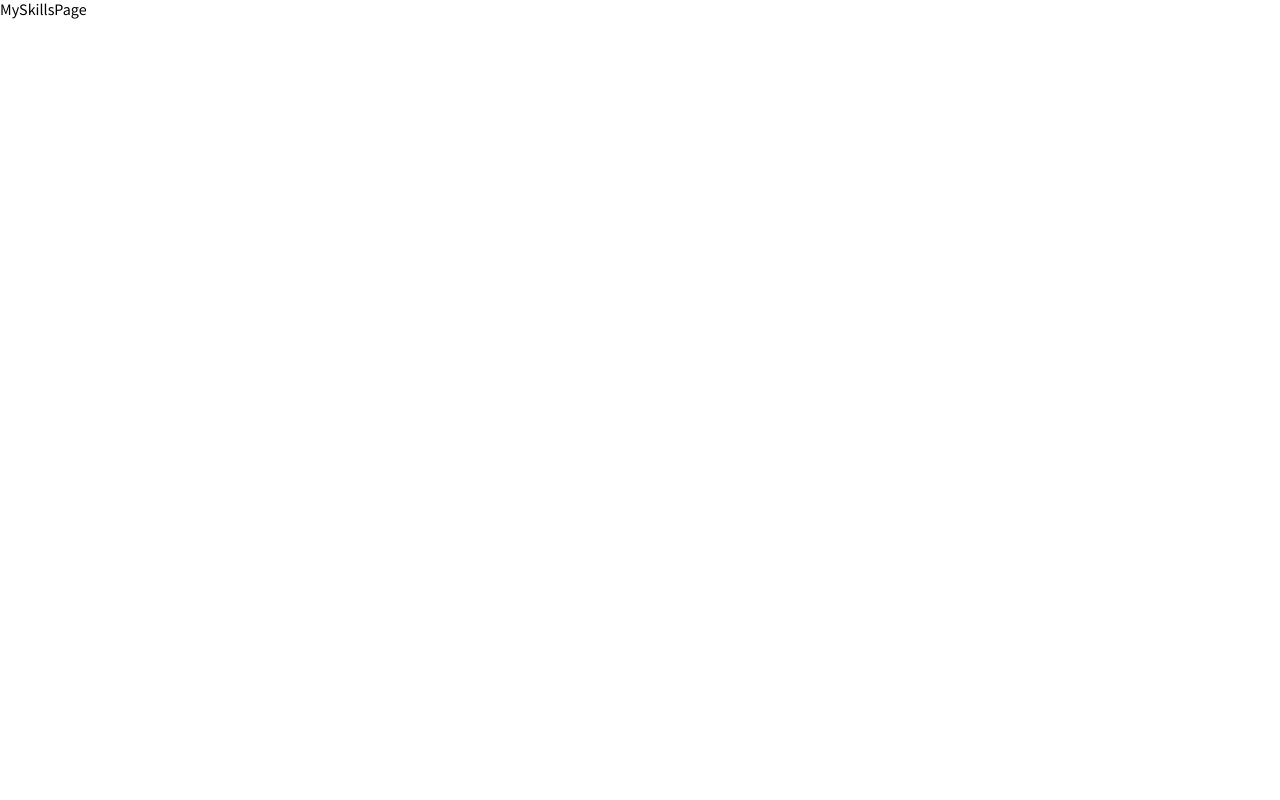
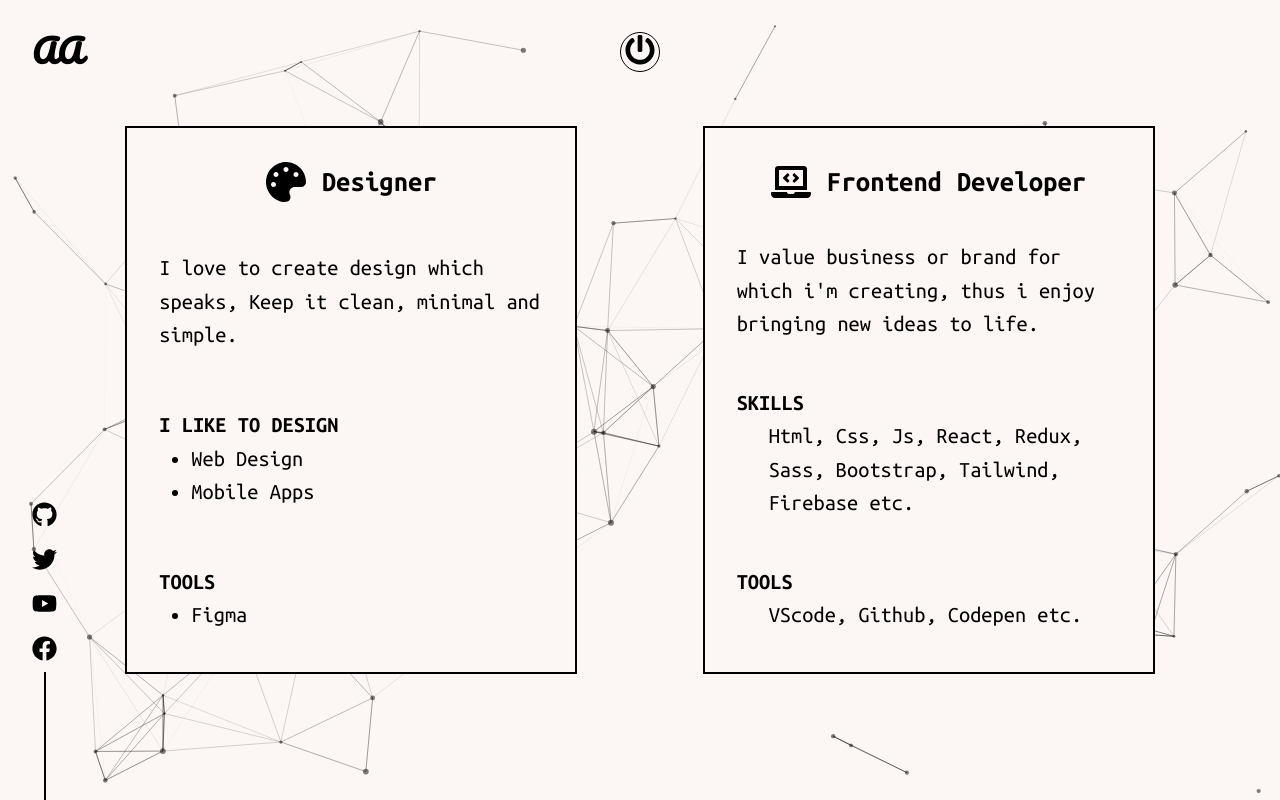
Before and after one commit to ayushCode27/Creative-Portfolio, a React (Create React App) app: page /skills in a window 1280 px wide. Built offline with nearby package versions, Linux system fonts and the light colour scheme.

Commit message:
add skills page component, styles and animates including particles

```diff
--- a/src/components/BlogPage.js
+++ b/src/components/BlogPage.js
@@ -1,4 +1,4 @@
-import React from 'react';
+import React, { useEffect, useState } from 'react';
 import styled from 'styled-components';
 import bgImg from '../assets/Images/patrick-tomasso-Oaqk7qqNh_c-unsplash.jpg';
 import LogoComponent from '../subComponets/LogoComponent';
@@ -38,17 +38,24 @@ const Grid = styled.div`
 `;
 
 const BlogPage = () => {
+  const [numbers, setNumbers] = useState(0);
+
+  useEffect(() => {
+    let num = (window.innerHeight - 70) / 30;
+    setNumbers(parseInt(num));
+  }, []);
+
   return (
     <Wrapper>
       <Container>
         <LogoComponent />
         <PowerButton />
         <SocialIcons />
-        <AnchorComponent/>
+        <AnchorComponent numbers={numbers}/>
         <Center>
           <Grid>
             {Blogs.map(blog => {
-              return <BlogComponent key={blog.id} blog={blog}/>;
+              return <BlogComponent key={blog.id} blog={blog} />;
             })}
           </Grid>
         </Center>
--- a/src/components/MySkillsPage.js
+++ b/src/components/MySkillsPage.js
@@ -1,9 +1,134 @@
-import React from 'react'
+import React from 'react';
+import styled, { ThemeProvider } from 'styled-components';
+import { lightTheme } from './Themes';
+import { Design, Develope } from './allSvg';
+import LogoComponent from '../subComponets/LogoComponent';
+import SocialIcons from '../subComponets/SocialIcons';
+import PowerButton from '../subComponets/PowerButton';
+import ParticleComponent from '../subComponets/ParticleComponent';
+
+const Wrapper = styled.div`
+  background-color: ${props => props.theme.body};
+  width: 100vw;
+  height: 100vh;
+  position: relative;
+  display: flex;
+  justify-content: space-evenly;
+  align-items: center;
+`;
+
+const Box = styled.div`
+  border: 2px solid ${props => props.theme.text};
+  color: ${props => props.theme.text};
+  background-color: ${props => props.theme.body};
+  padding: 2rem;
+  width: 30vw;
+  height: 60vh;
+  z-index: 3;
+  line-height: 1.5;
+  cursor: pointer;
+
+  font-family: 'Ubuntu Mono', monospace;
+  display: flex;
+  flex-direction: column;
+  justify-content: space-between;
+
+  &:hover {
+    color: ${props => props.theme.body};
+    background-color: ${props => props.theme.text};
+  }
+`;
+
+const Title = styled.h2`
+  display: flex;
+  justify-content: center;
+  align-items: center;
+  font-size: calc(1em + 1vw);
+
+  ${Box}:hover & {
+    & > * {
+      fill: ${props => props.theme.body};
+    }
+  }
+
+  & > *:first-child {
+    margin-right: 1rem;
+  }
+`;
+
+const Description = styled.div`
+  color: ${props => props.theme.text};
+  font-size: calc(0.6em + 1vw);
+  padding: 0.5rem 0;
+
+  strong {
+    margin-bottom: 1rem;
+    text-transform: uppercase;
+  }
+
+  ul,
+  p {
+    margin-left: 2rem;
+  }
+
+  ${Box}:hover & {
+    color: ${props => props.theme.body};
+  }
+`;
 
 const MySkillsPage = () => {
   return (
-    <div>MySkillsPage</div>
-  )
-}
+    <ThemeProvider theme={lightTheme}>
+      <Wrapper>
+        <LogoComponent theme='light' />
+        <SocialIcons theme='light' />
+        <PowerButton />
+        <ParticleComponent theme='light'/>
+        <Box>
+          <Title>
+            <Design width={40} height={40} /> Designer
+          </Title>
+          <Description>
+            I love to create design which speaks, Keep it clean, minimal and
+            simple.
+          </Description>
+          <Description>
+            <strong>I Like To Design</strong>
+            <ul>
+              <li> Web Design</li>
+              <li>Mobile Apps</li>
+            </ul>
+          </Description>
+          <Description>
+            <strong>Tools</strong>
+            <ul>
+              <li>Figma</li>
+            </ul>
+          </Description>
+        </Box>
+        <Box>
+          <Title>
+            <Develope width={40} height={40} /> Frontend Developer
+          </Title>
+          <Description>
+            I value business or brand for which i'm creating, thus i enjoy
+            bringing new ideas to life.
+          </Description>
+          <Description>
+            <strong>Skills</strong>
+            <p>
+              Html, Css, Js, React, Redux, Sass, Bootstrap, Tailwind, Firebase
+              etc.
+            </p>
+          </Description>
+          <Description>
+            <strong>Tools</strong>
+            <p>VScode, Github, Codepen etc.</p>
+          </Description>
+        </Box>
+      </Wrapper>
+    </ThemeProvider>
+  );
+};
 
-export default MySkillsPage
+export default MySkillsPage;
--- a/src/subComponets/Anchor.js
+++ b/src/subComponets/Anchor.js
@@ -27,7 +27,7 @@ const PreDisplay = styled.div`
   right: 2rem;
 `;
 
-const AnchorComponent = () => {
+const AnchorComponent = (props) => {
   const ref = useRef(null);
   const hiddenRef = useRef(null);
 
@@ -43,7 +43,7 @@ const AnchorComponent = () => {
 
       if (window.scrollY > 5) {
         hiddenRef.current.style.display = 'none';
-      }else{
+      } else {
         hiddenRef.current.style.display = 'block';
       }
     };
@@ -60,7 +60,7 @@ const AnchorComponent = () => {
         <Anchor width={70} height={70} fill='currentColor' />
       </PreDisplay>
       <Slider ref={ref}>
-        {[...Array(25)].map((x, id) => {
+        {[...Array(props.numbers)].map((x, id) => {
           return (
             <Link
               key={id}
--- /dev/null
+++ b/src/subComponets/ParticleComponent.js
@@ -0,0 +1,44 @@
+import React, { useCallback } from 'react';
+import Particles from 'react-tsparticles';
+import styled from 'styled-components';
+
+import configDark from '../config/particlesjs-config.json';
+import configLight from '../config/particlesjs-config-light.json';
+import { loadFull } from 'tsparticles';
+
+const Wrapper = styled.div`
+  position: absolute;
+  top: 0;
+  right: 0;
+  bottom: 0;
+  left: 0;
+  z-index: 0;
+`;
+
+const ParticleComponent = props => {
+  const particlesInit = useCallback(async engine => {
+    console.log(engine);
+    // you can initiate the tsParticles instance (engine) here, adding custom shapes or presets
+    // this loads the tsparticles package bundle, it's the easiest method for getting everything ready
+    // starting from v2 you can add only the features you need reducing the bundle size
+    await loadFull(engine);
+  }, []);
+
+  const particlesLoaded = useCallback(async container => {
+    await console.log(container);
+  }, []);
+
+  return (
+    <Wrapper>
+      <Particles
+        style={{ position: 'absolute', top: 0 }}
+        id='tsparticles'
+        init={particlesInit}
+        loaded={particlesLoaded}
+        options={props.theme === 'light' ? configLight : configDark}
+      />
+    </Wrapper>
+  );
+};
+
+export default ParticleComponent;
```
